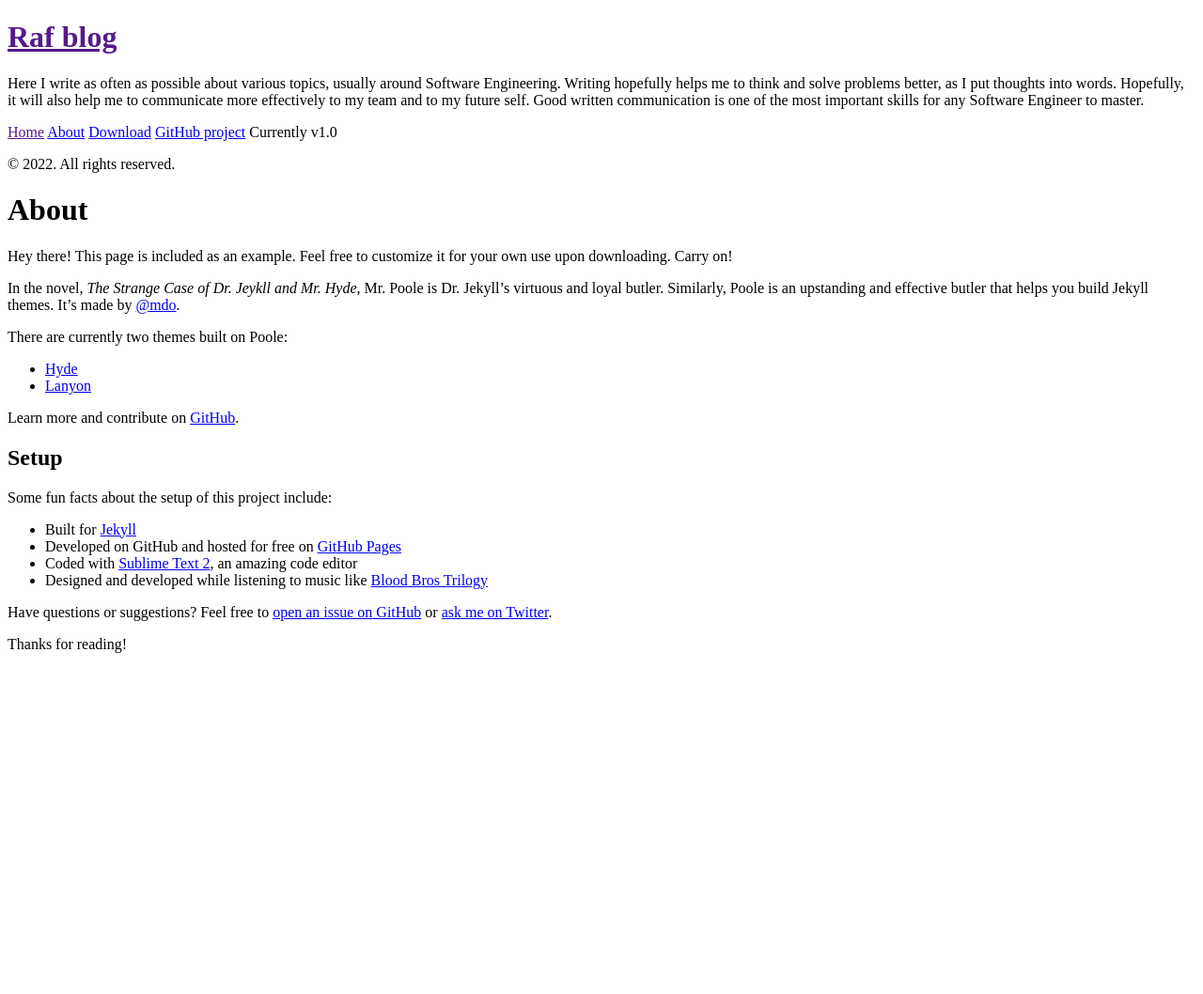
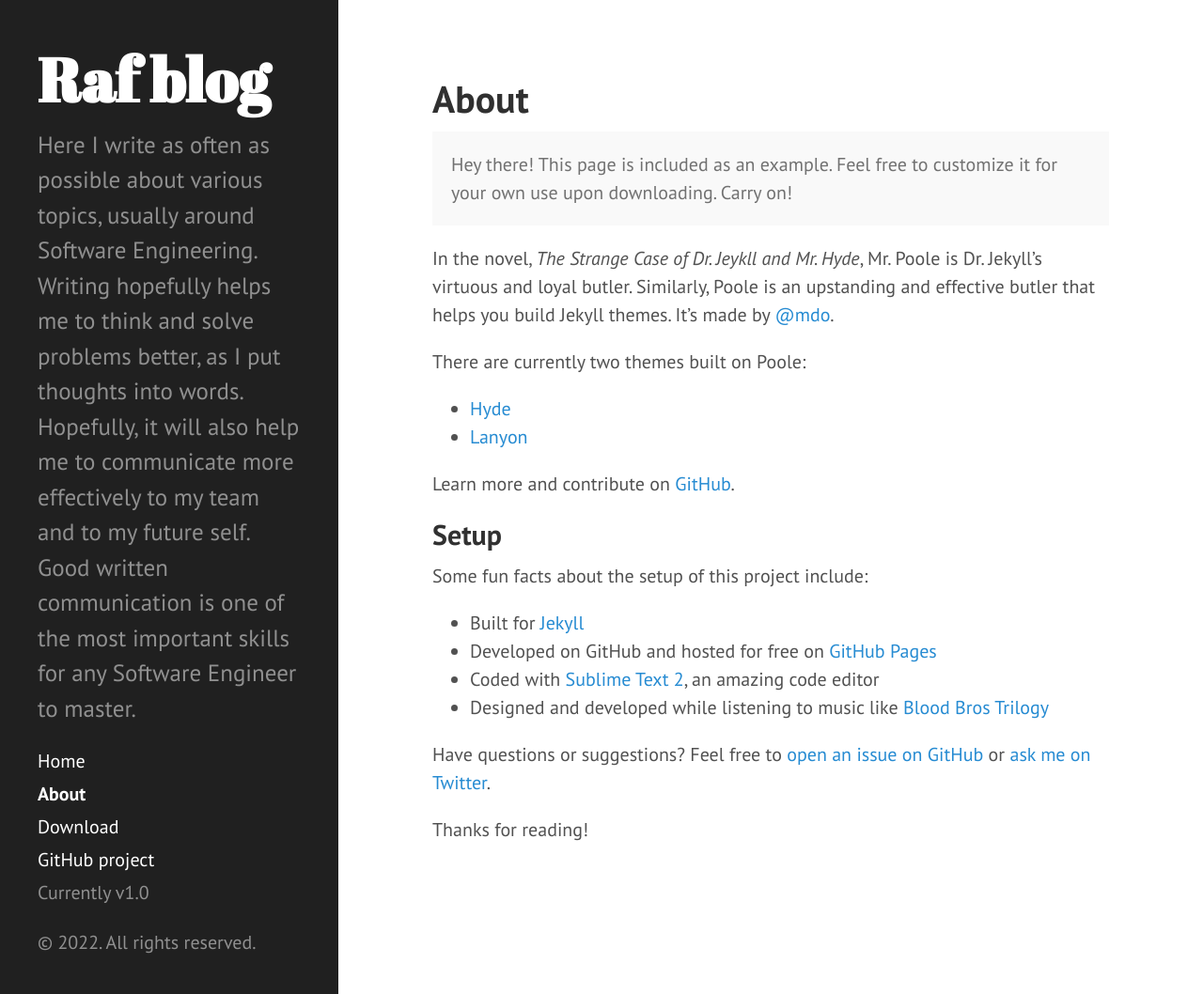
Before and after one commit to mrafsyam/mrafsyam.github.io, a Jekyll site: the page built from about.md, in a window 1280 px wide and 1058 px high. Shown: the whole window at 94% size. Built offline with Jekyll 4.4.1, drawn with Linux system fonts in a browser that asks for light colours; Markdown is read by kramdown in place of the engine named in the settings.

Commit message:
Update head.html

```diff
--- a/_includes/head.html
+++ b/_includes/head.html
@@ -15,14 +15,14 @@
   </title>
 
   <!-- CSS -->
-  <link rel="stylesheet" href="{{ site.baseurl }}public/css/poole.css">
-  <link rel="stylesheet" href="{{ site.baseurl }}public/css/syntax.css">
-  <link rel="stylesheet" href="{{ site.baseurl }}public/css/hyde.css">
+  <link rel="stylesheet" href="https://raw.githubusercontent.com/mrafsyam/mrafsyam.github.io/master/public/css/poole.css">
+  <link rel="stylesheet" href="https://raw.githubusercontent.com/mrafsyam/mrafsyam.github.io/master/public/css/syntax.css">
+  <link rel="stylesheet" href="https://raw.githubusercontent.com/mrafsyam/mrafsyam.github.io/master/public/css/hyde.css">
   <link rel="stylesheet" href="http://fonts.googleapis.com/css?family=PT+Sans:400,400italic,700|Abril+Fatface">
 
   <!-- Icons -->
-  <link rel="apple-touch-icon-precomposed" sizes="144x144" href="{{ site.baseurl }}public/apple-touch-icon-144-precomposed.png">
-                                 <link rel="shortcut icon" href="{{ site.baseurl }}public/favicon.ico">
+  <link rel="apple-touch-icon-precomposed" sizes="144x144" href="https://raw.githubusercontent.com/mrafsyam/mrafsyam.github.io/master/public/apple-touch-icon-144-precomposed.png">
+                                 <link rel="shortcut icon" href="https://raw.githubusercontent.com/mrafsyam/mrafsyam.github.io/master/public/favicon.ico">
 
   <!-- RSS -->
   <link rel="alternate" type="application/rss+xml" title="RSS" href="/atom.xml">
```
